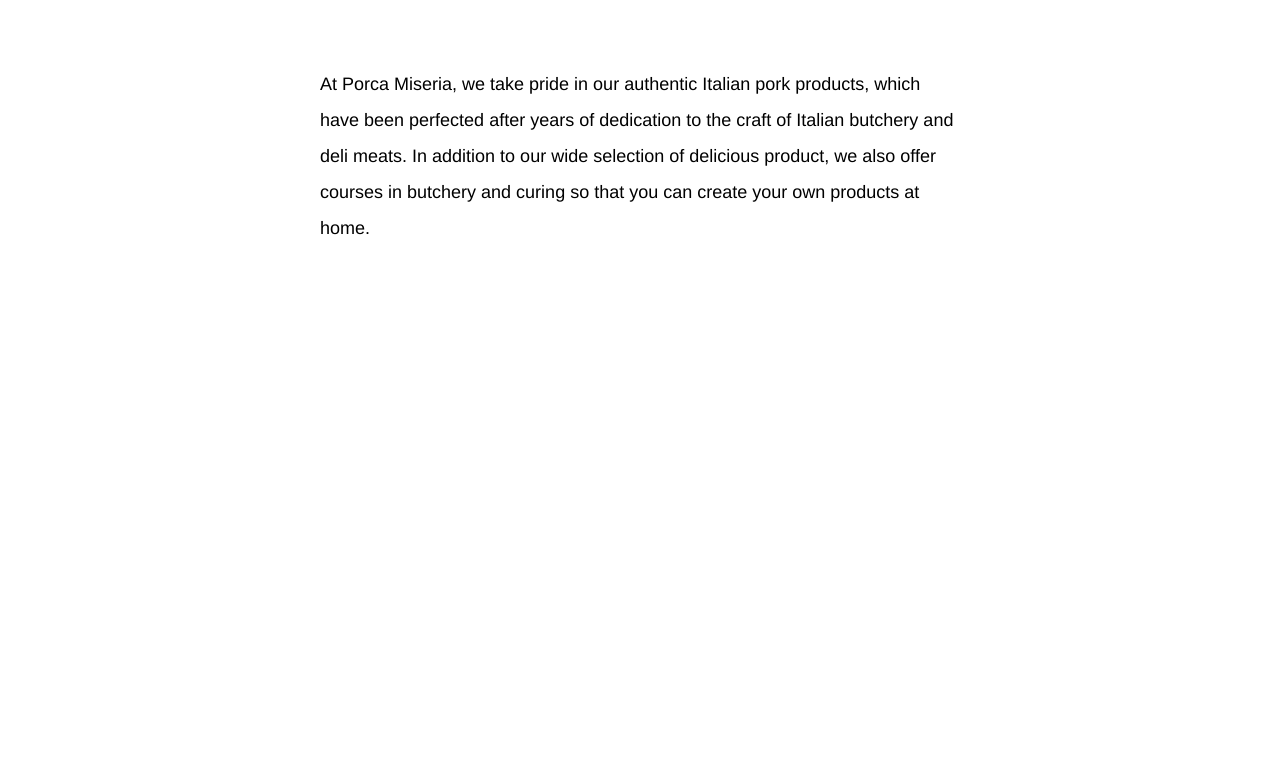
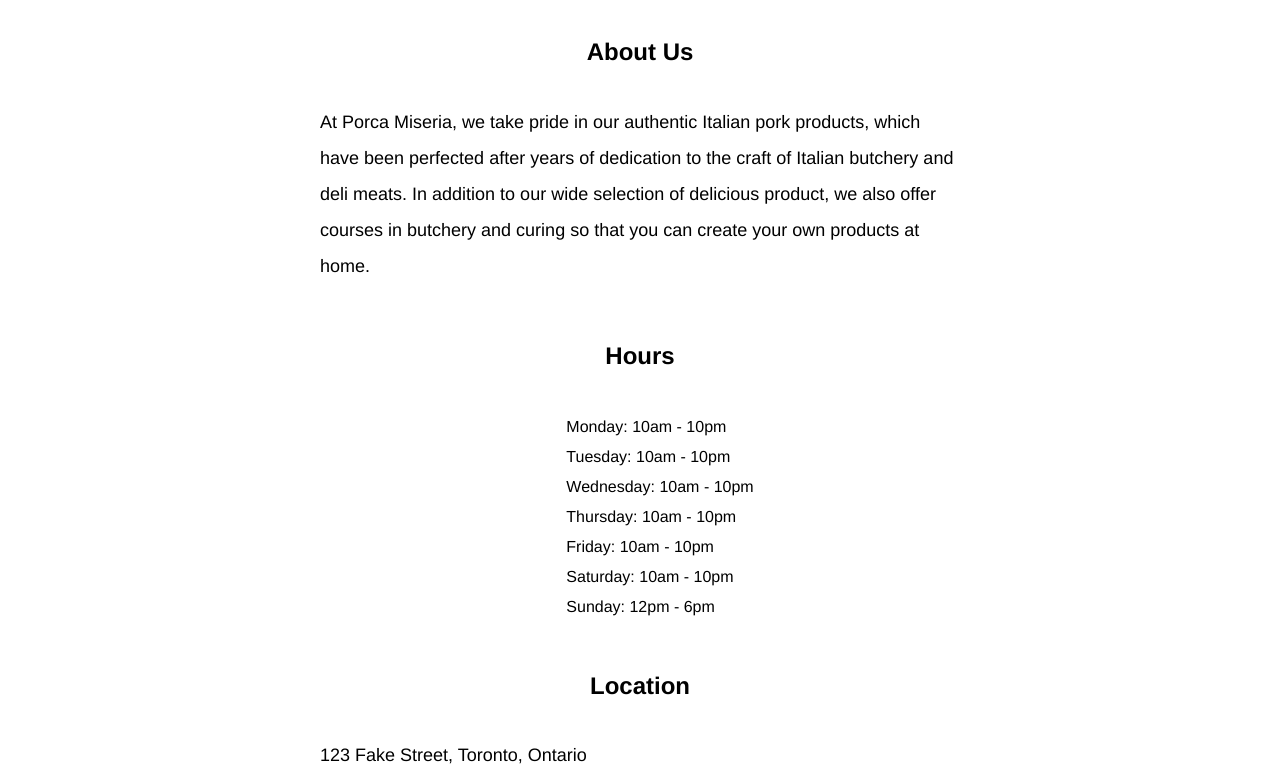
Before and after one commit to mbazzo1993/project-restaurant-page, a website built with webpack: page src/template.html in a window 1280 px wide. Shown: the part 466-1242 px from the top of the page. Before the commit the page ends 800 px from the top, so only its background shows below. Built offline with nearby package versions, Linux system fonts and the light colour scheme.

Commit message:
feat: add content to home page

```diff
--- a/src/home.js
+++ b/src/home.js
@@ -1,11 +1,25 @@
 
-const headerText1 = 'Welcome to';
-const headerText2 = 'Porca Miseria';
-const headerText3 = 'Purveyors of Italian pork products since 1869';
+const bannerText1 = 'Welcome to';
+const bannerText2 = 'Porca Miseria';
+const bannerText3 = 'Purveyors of Italian pork products since 1869';
+const descHeaderText = 'About Us';
 const descText = "At Porca Miseria, we take pride in our authentic Italian pork products, which have been perfected after years of dedication to the craft of Italian butchery and deli meats. In addition to our wide selection of delicious product, we also offer courses in butchery and curing so that you can create your own products at home."
-
+const hoursHeaderText = 'Hours';
+const hoursTextArr = [
+    "Monday: 10am - 10pm",
+    "Tuesday: 10am - 10pm",
+    "Wednesday: 10am - 10pm",
+    "Thursday: 10am - 10pm",
+    "Friday: 10am - 10pm",
+    "Saturday: 10am - 10pm",
+    "Sunday: 12pm - 6pm"
+]
+const locationHeaderText = "Location";
+const locationText = '123 Fake Street, Toronto, Ontario';
 
 export function loadHomePage() {
+
+    // construct banner and content
     const bannerElem = document.createElement('div');
     bannerElem.classList.add("banner");
 
@@ -15,31 +29,57 @@
     const headerElem = document.createElement('div');
     headerElem.classList.add('header-container');
 
-    const headerText1Elem = document.createElement('p');
-    headerText1Elem.innerText = headerText1;
+    const bannerText1Elem = document.createElement('p');
+    bannerText1Elem.innerText = bannerText1;
 
-    const headerText2Elem = document.createElement('div');
-    headerText2Elem.classList.add('header');
-    headerText2Elem.innerText = headerText2;
+    const bannerText2Elem = document.createElement('div');
+    bannerText2Elem.classList.add('header');
+    bannerText2Elem.innerText = bannerText2;
 
-    const headerText3Elem = document.createElement('p');
-    headerText3Elem.innerText = headerText3;
+    const bannerText3Elem = document.createElement('p');
+    bannerText3Elem.innerText = bannerText3;
 
-    headerElem.appendChild(headerText1Elem);
-    headerElem.appendChild(headerText2Elem);
-    headerElem.appendChild(headerText3Elem);
+    headerElem.appendChild(bannerText1Elem);
+    headerElem.appendChild(bannerText2Elem);
+    headerElem.appendChild(bannerText3Elem);
 
     imageElem.appendChild(headerElem);
 
     bannerElem.appendChild(imageElem);
 
+    // construct description and content
     const descriptionElem = document.createElement('div');
     descriptionElem.classList.add('desc');
+
+    const descHeaderElem = document.createElement('h2');
+    descHeaderElem.innerText = descHeaderText;
 
     const descriptionTextElem = document.createElement('p');
     descriptionTextElem.innerText = descText;
 
+    const hoursHeaderElem = document.createElement('h2');
+    hoursHeaderElem.innerText = hoursHeaderText;
+
+    const hoursUListElem = document.createElement('ul');
+    let hoursText = '';
+    for (hoursText of hoursTextArr) {
+        const hoursLItemElem = document.createElement('li');
+        hoursLItemElem.innerText = hoursText;
+        hoursUListElem.appendChild(hoursLItemElem);
+    }
+
+    const locationHeaderElem = document.createElement('h2');
+    locationHeaderElem.innerText = locationHeaderText;
+
+    const locationTextElem = document.createElement('p');
+    locationTextElem.innerText = locationText;
+
+    descriptionElem.appendChild(descHeaderElem);
     descriptionElem.appendChild(descriptionTextElem);
+    descriptionElem.appendChild(hoursHeaderElem);
+    descriptionElem.appendChild(hoursUListElem);
+    descriptionElem.appendChild(locationHeaderElem);
+    descriptionElem.appendChild(locationTextElem);
 
 
     return {bannerElem, descriptionElem};
--- a/src/style.css
+++ b/src/style.css
@@ -105,9 +105,22 @@
 }
 
 .desc > p {
-    padding-top: 50px;
     font-size: large;
     width: 50vw;
     font-family: var(--button-font);
     line-height: 2;
 }
+
+h2 {
+    font-family: var(--button-font);
+    padding-top: 20px;
+}
+
+ul {
+    list-style-type: none;
+}
+
+li {
+    font-family: var(--button-font);
+    padding-top: 12px;
+}
```
Also changed, not shown: src/template.html (+13 -0 lines).
